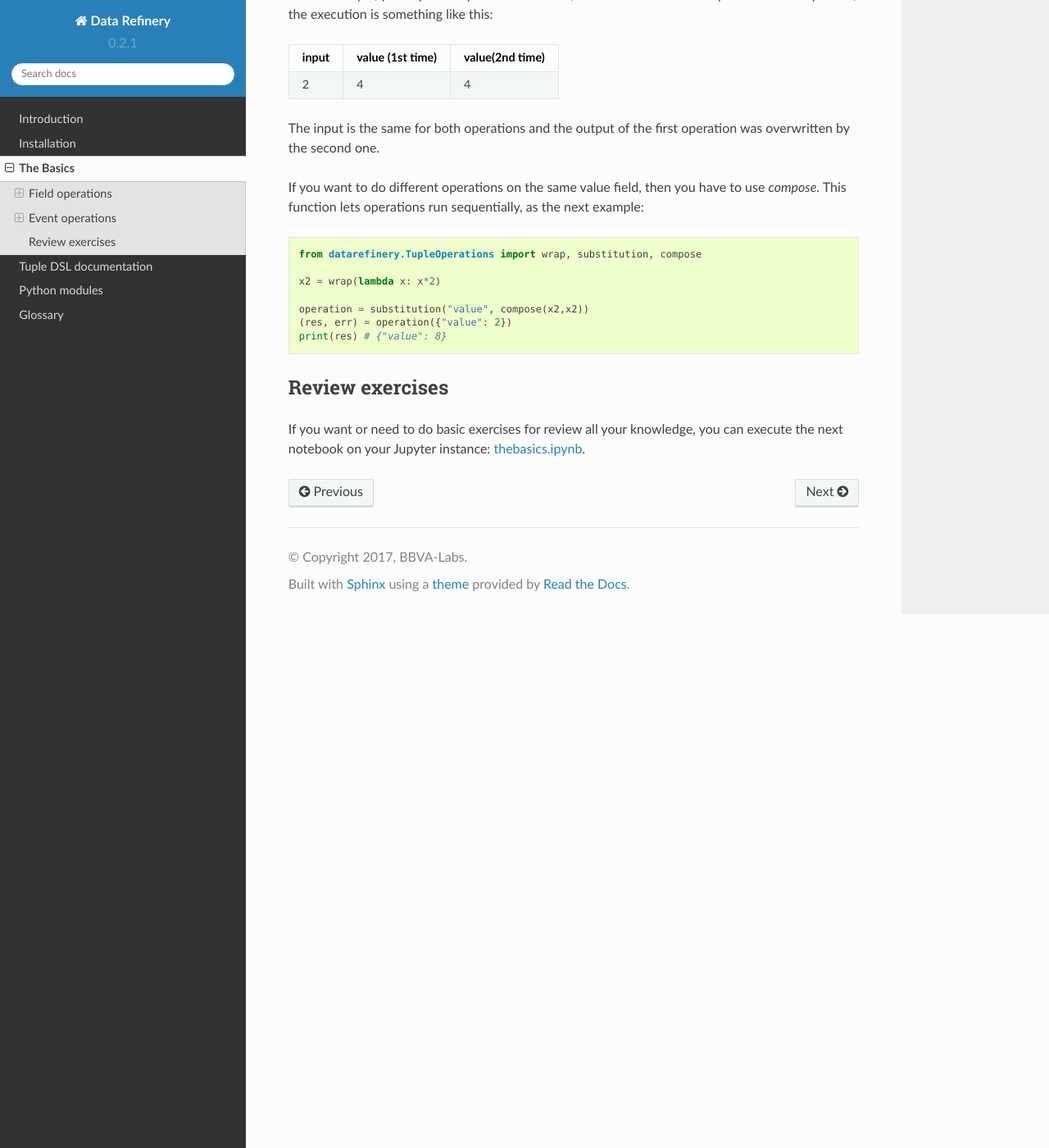
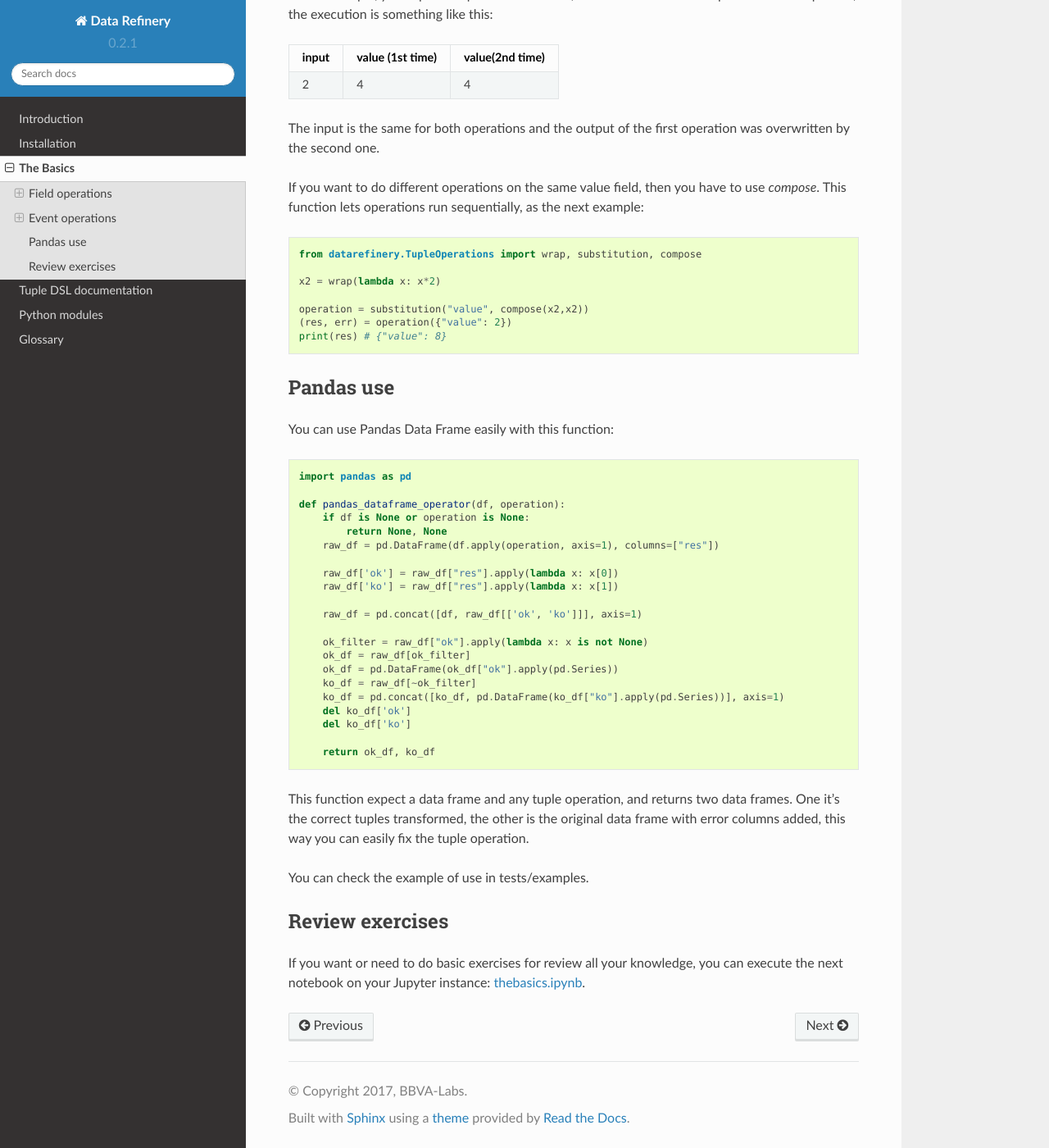
Before and after one commit to BBVA/data-refinery, a Sphinx documentation site: the page built from docs/source/thebasics.rst, in a window 1280 px wide and 1400 px high, scrolled down 12454 px. Shown: the whole window at 82% size. Built offline with Sphinx 7.4.7 and the Read the Docs theme 2.0.0, drawn with Linux system fonts in a browser that asks for light colours.

Commit message:
pandas function opertator doc

```diff
--- a/docs/source/thebasics.rst
+++ b/docs/source/thebasics.rst
@@ -662,6 +662,41 @@ operations run sequentially, as the next example:
     (res, err) = operation({"value": 2})
     print(res) # {"value": 8}
 
+
+Pandas use
+----------
+You can use Pandas Data Frame easily with this function:
+
+.. code-block:: python
+
+    import pandas as pd
+
+    def pandas_dataframe_operator(df, operation):
+        if df is None or operation is None:
+            return None, None
+        raw_df = pd.DataFrame(df.apply(operation, axis=1), columns=["res"])
+
+        raw_df['ok'] = raw_df["res"].apply(lambda x: x[0])
+        raw_df['ko'] = raw_df["res"].apply(lambda x: x[1])
+
+        raw_df = pd.concat([df, raw_df[['ok', 'ko']]], axis=1)
+
+        ok_filter = raw_df["ok"].apply(lambda x: x is not None)
+        ok_df = raw_df[ok_filter]
+        ok_df = pd.DataFrame(ok_df["ok"].apply(pd.Series))
+        ko_df = raw_df[~ok_filter]
+        ko_df = pd.concat([ko_df, pd.DataFrame(ko_df["ko"].apply(pd.Series))], axis=1)
+        del ko_df['ok']
+        del ko_df['ko']
+
+        return ok_df, ko_df
+
+This function expect a data frame and any tuple operation, and returns two data frames. One it's the correct tuples
+transformed, the other is the original data frame with error columns added, this way you can easily fix the tuple
+operation.
+
+You can check the example of use in tests/examples.
+
 Review exercises
 ----------------
 
```
